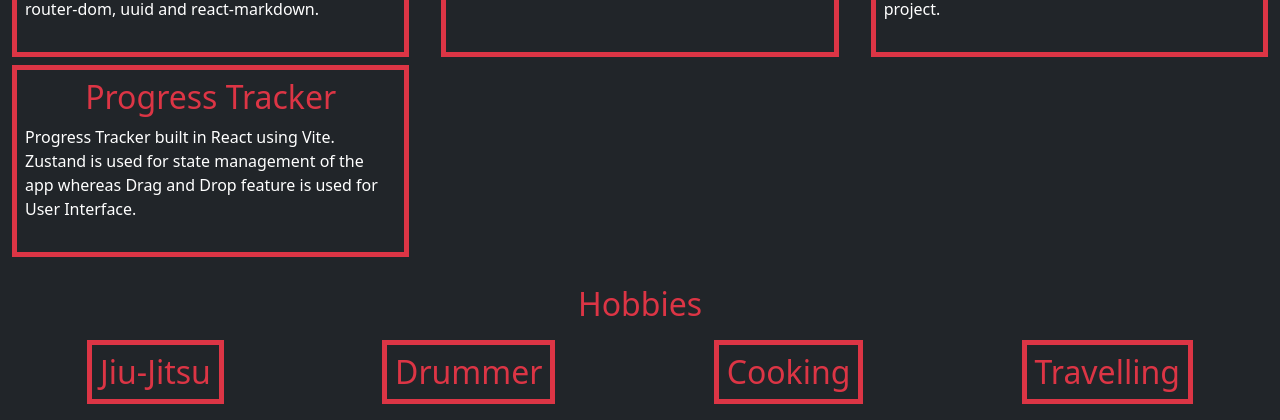
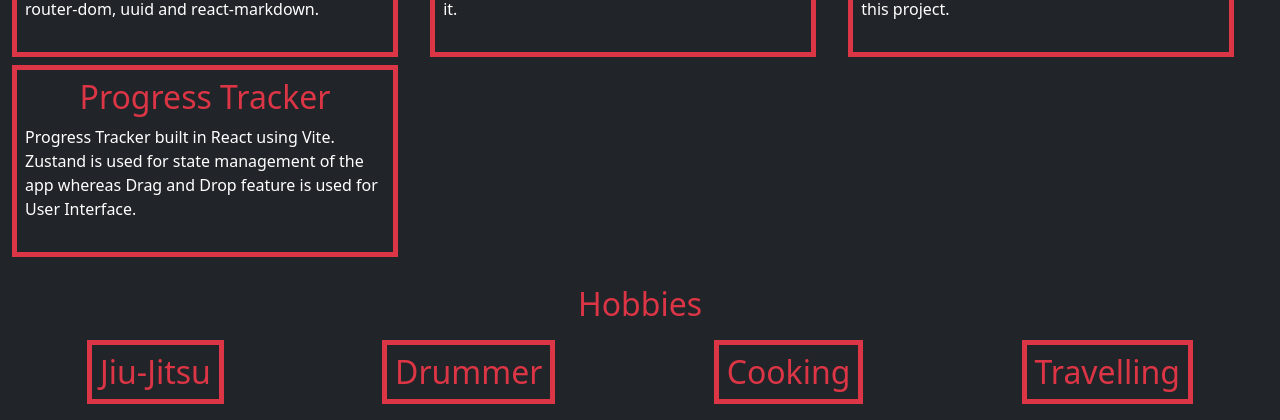
Before and after one commit to themanfromnepal/portfolio, a plain HTML site: page index.html in a window 1280 px wide. Shown: the part 723-1143 px from the top of the page. Drawn offline with nearby package versions, Linux system fonts and the light colour scheme.

Commit message:
Updated row

```diff
--- a/index.html
+++ b/index.html
@@ -121,7 +121,7 @@
       <!-- Projects -->
       <div>
         <h2 class="text-center text-danger">Projects</h2>
-        <div class="row">
+        <div class="row" style="max-width: 98vw">
           <div class="col-4">
             <a
               class="text-decoration-none text-white"
```
